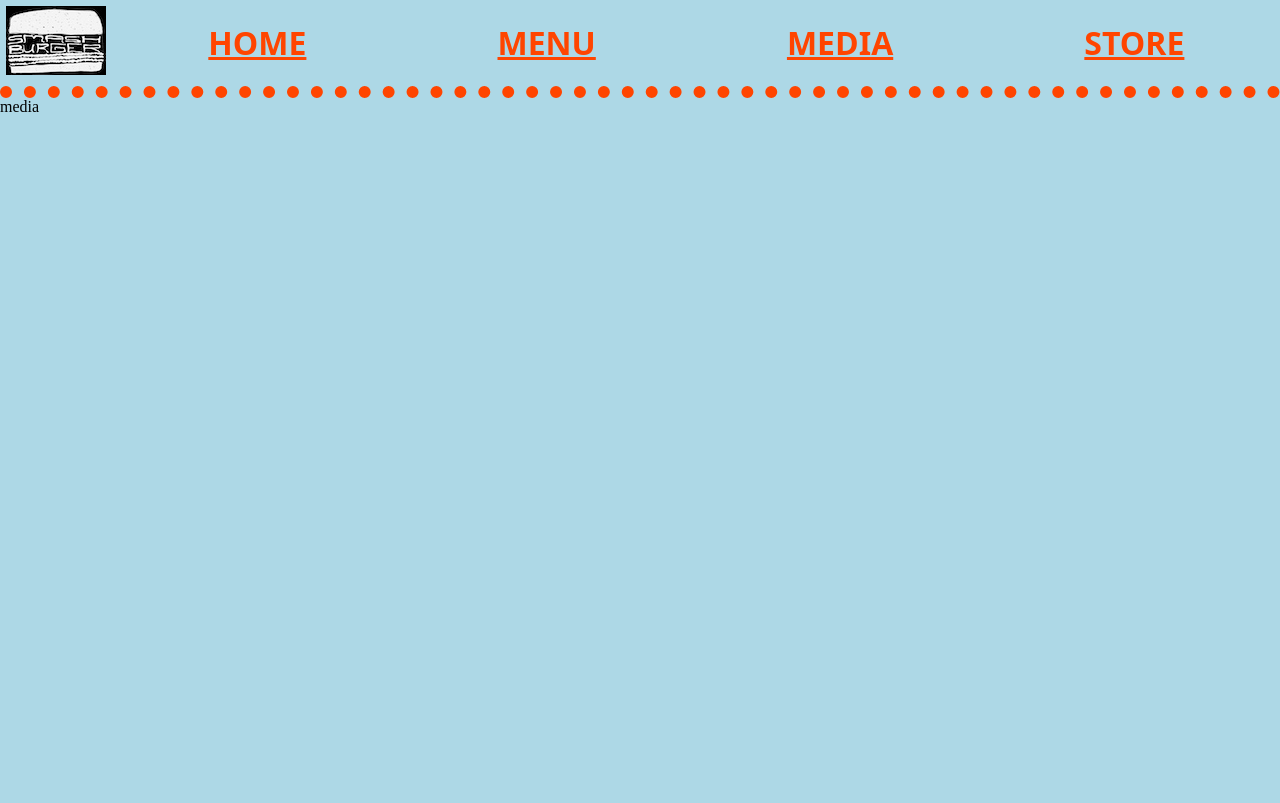
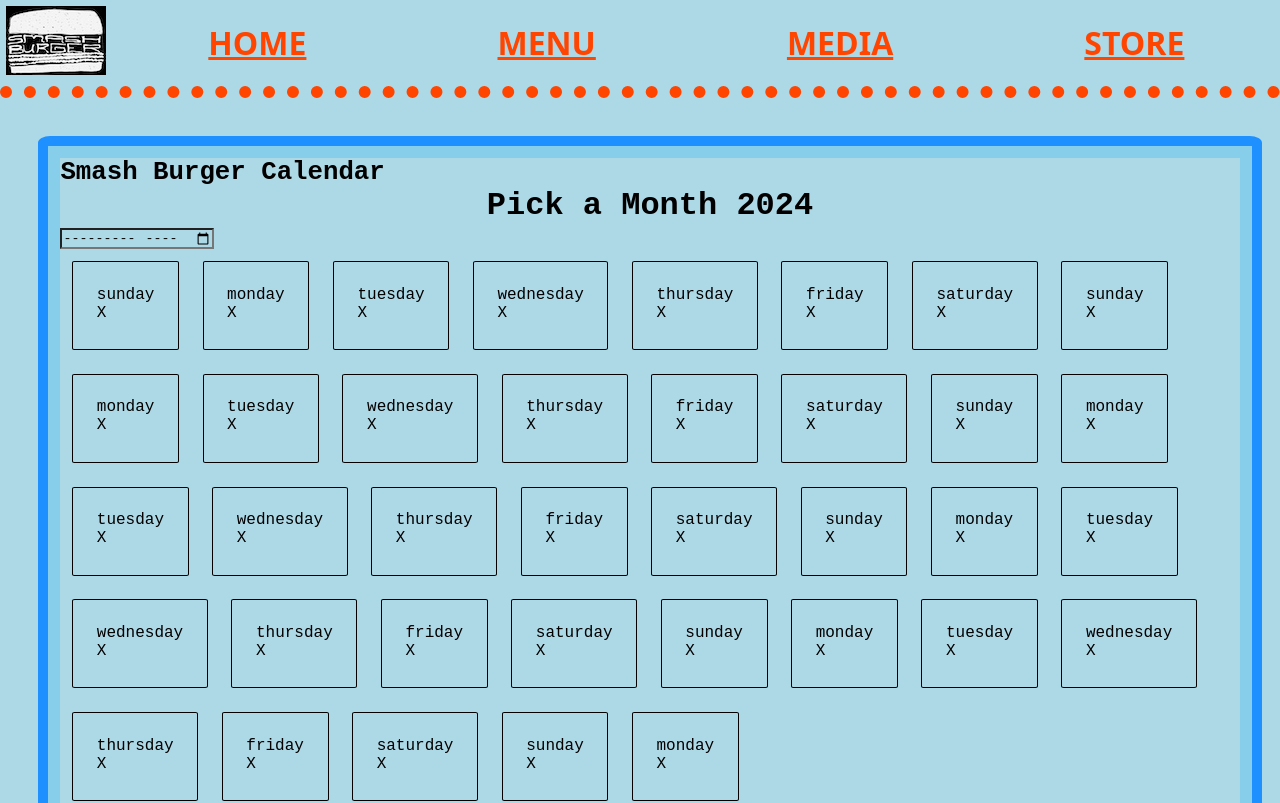
Before and after one commit to hightowerbuilds/smash-burger-app, a React (Vite) app: page /media in a window 1280 px wide. Shown: the top 803 px of the page. Built offline with nearby package versions, Linux system fonts and the light colour scheme; a web font is replaced by a local one.

Commit message:
calendar adjustments

```diff
--- a/src/pages/HomePage/HomePage.css
+++ b/src/pages/HomePage/HomePage.css
@@ -5,6 +5,9 @@
 
 .homePageSectionOuterBox {
     padding: 3%;
+    display: flex;
+    width: 100%;
+    justify-content: center;
 }
 
 .homePageSectionSubBox {
--- a/src/pages/HomePage/HomePage.jsx
+++ b/src/pages/HomePage/HomePage.jsx
@@ -1,6 +1,5 @@
 
-import Calendar from '../../components/Calendar/Calendar'
-import Gallery from '../../components/Gallery/Gallery'
+import smashBurgerLargeLogo from '../../images/browser/smashBurgerLargeLogo.png'
 import NavBar from '../../components/NavBar/NavBar'
 import './HomePage.css'
 
@@ -12,18 +11,7 @@
 
 
     <div className='homePageSectionOuterBox'>
-    <div className='homePageSectionSubBox'>
-
-        <Calendar />
-
-
-    </div>
-    <div className='homePageSectionSubBox'>
-
-
-        <Gallery />
-
-    </div>
+      <img src={smashBurgerLargeLogo} alt="" />
     </div>
 
     </div>
--- a/src/pages/MediaPage/MediaPage.css
+++ b/src/pages/MediaPage/MediaPage.css
@@ -0,0 +1,17 @@
+
+.mediaPageSectionOuterBox {
+    padding: 3%;
+
+}
+
+.mediaPageSectionSubBox{
+    display: inline-flex;
+    flex-wrap: wrap;
+    width: 100%;
+    height: auto;
+    border: 10px dodgerblue solid;
+    border-radius: 1%;
+    font-family: monospace;
+    font-size: 22px;
+    background-color: skyblue;
+}
--- a/src/pages/MediaPage/MediaPage.jsx
+++ b/src/pages/MediaPage/MediaPage.jsx
@@ -1,13 +1,24 @@
 
+import './MediaPage.css'
+import Calendar from "../../components/Calendar/Calendar";
+import Gallery from "../../components/Gallery/Gallery";
 import NavBar from "../../components/NavBar/NavBar";
 
 
 export default function MediaPage() {
   return (
-    <div>
+    <div >
      <NavBar />
+      <div className="mediaPageSectionOuterBox">
+      <div className='mediaPageSectionSubBox'>
+        <Calendar />
+      </div>
 
-    media
+      <div className='mediaPageSectionSubBox'>
+        <Gallery />
+      </div>
+      </div>
+
     </div>
   )
 }
```
Also changed, not shown: src/images/browser/smashBurgerLargeLogo.png (added).
